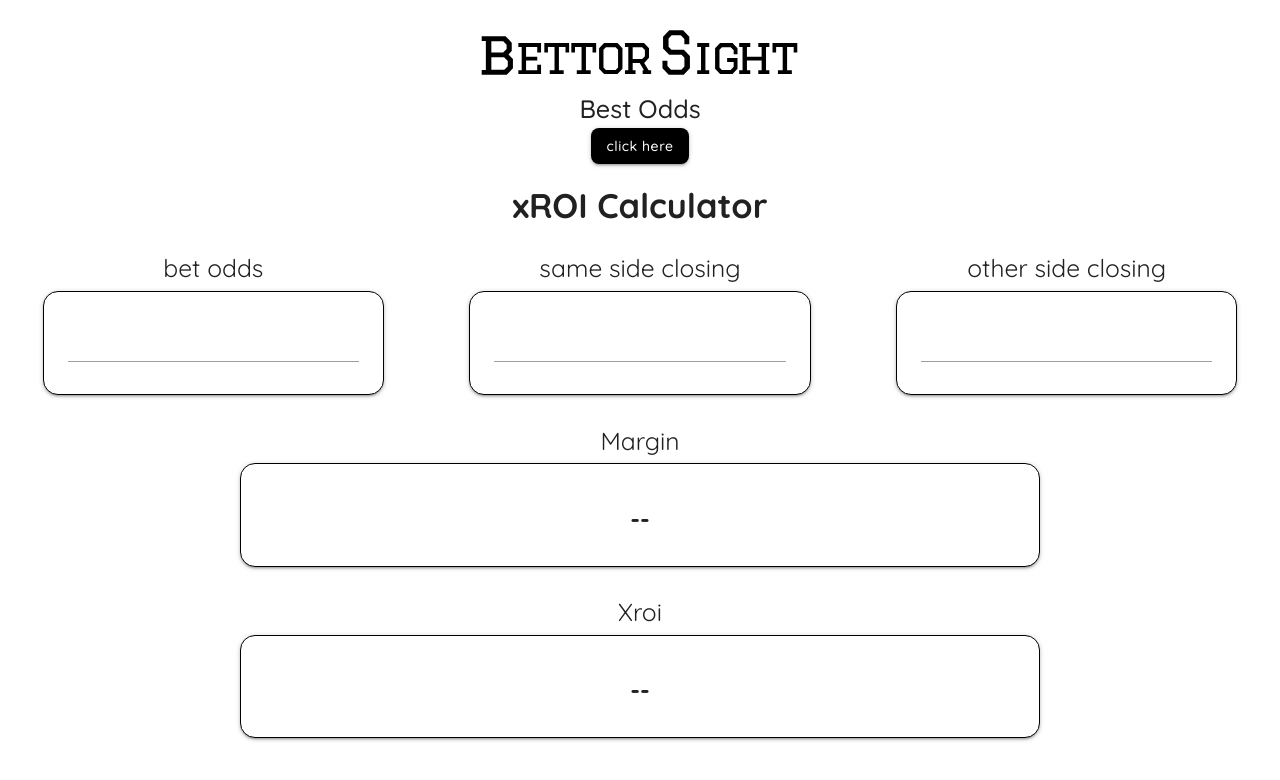
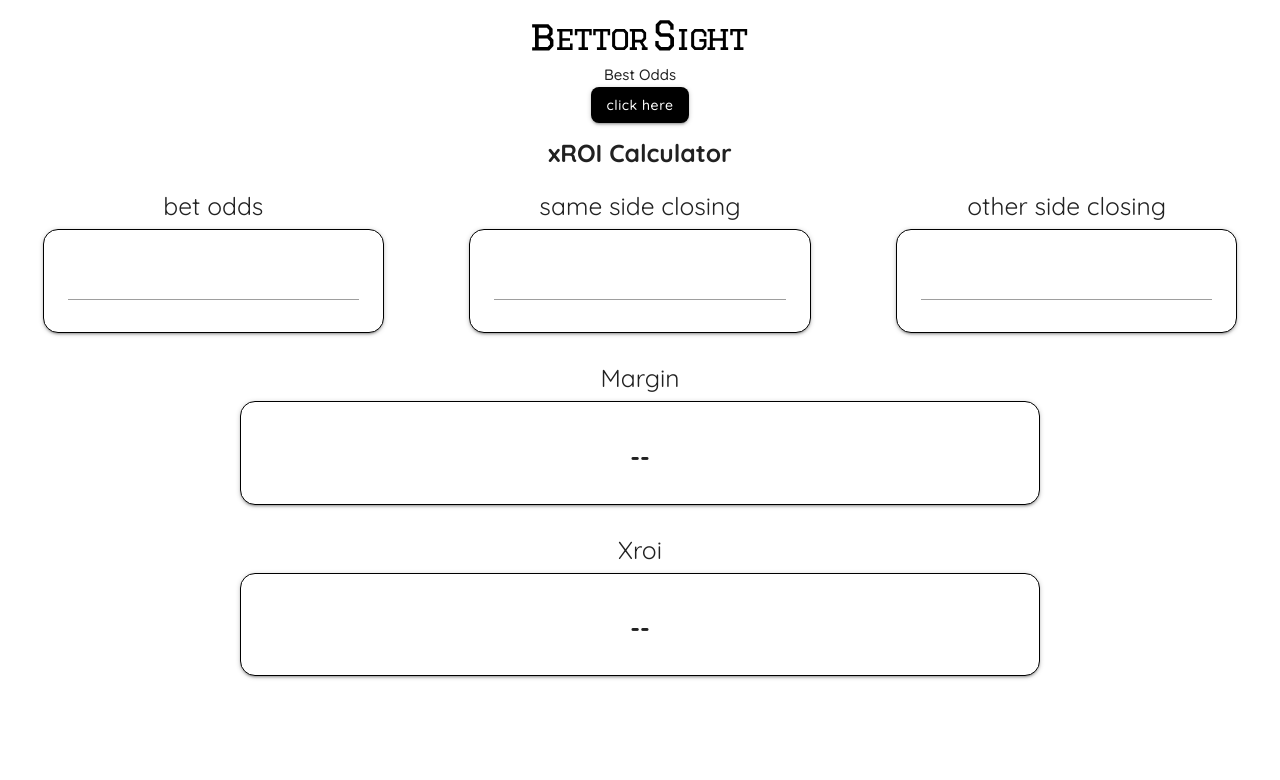
Before and after one commit to wisdom-weaver/bettorsight-xroi-app, a React (Create React App) app: page / in a window 1280 px wide. Shown: the top 780 px of the page. Built offline with nearby package versions, Linux system fonts and the light colour scheme.

Commit message:
layout fix-2

```diff
--- a/src/index.css
+++ b/src/index.css
@@ -103,7 +103,7 @@
   padding: 20px 10px 10px 10px;
   max-width: 100%;
   max-height: 700px;
-  height: 10vh;
+  height: 8vh;
 }
 
 .head {
--- a/src/index.scss
+++ b/src/index.scss
@@ -59,7 +59,7 @@
     padding: 20px 10px 10px 10px;
     max-width: 100%;
     max-height: 700px;
-    height: 10vh;
+    height: 8vh;
   }
 }
 
--- a/src/views/Home.js
+++ b/src/views/Home.js
@@ -77,15 +77,14 @@
 
   return (
     <div>
-      <div className="spacing-10px"></div>
       <div className="logo-continer">
         <img src={bettorsightLogo} alt="" />
       </div>
       <div className="center">
-        <p className="center flow-text">Best Odds</p>
+        <p className="center">Best Odds</p>
         <div className="btn large-btn black-btn m5">click here</div>
       </div>
-      <h4 className="center head">xROI Calculator</h4>
+      <h5 className="center head">xROI Calculator</h5>
       <div className="row-flex">
         <div className="flex-grow-1 center">
           <div style={parts3_style} className="">
```
Also changed, not shown: 1 other file (tests, documents, lock files or other folders).
